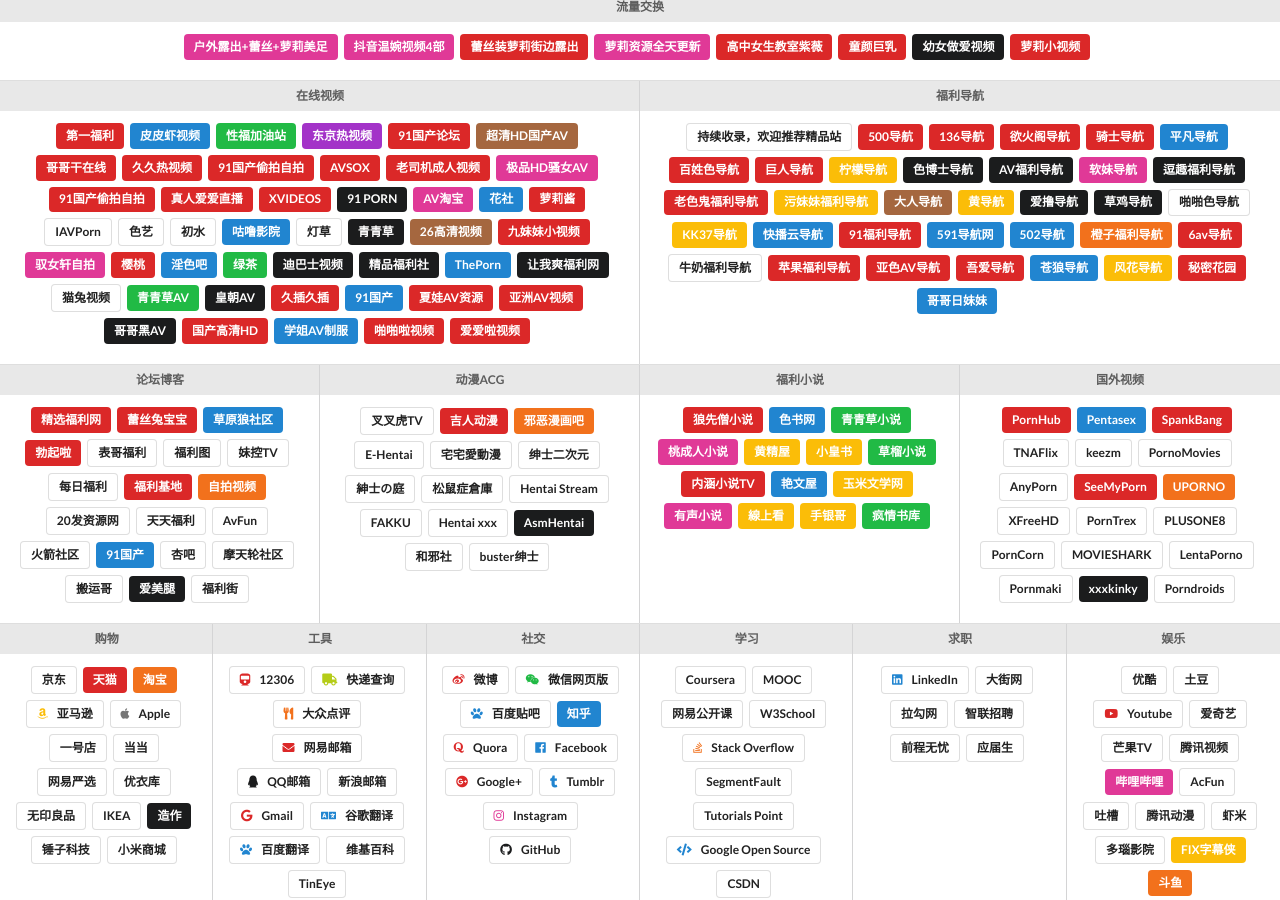
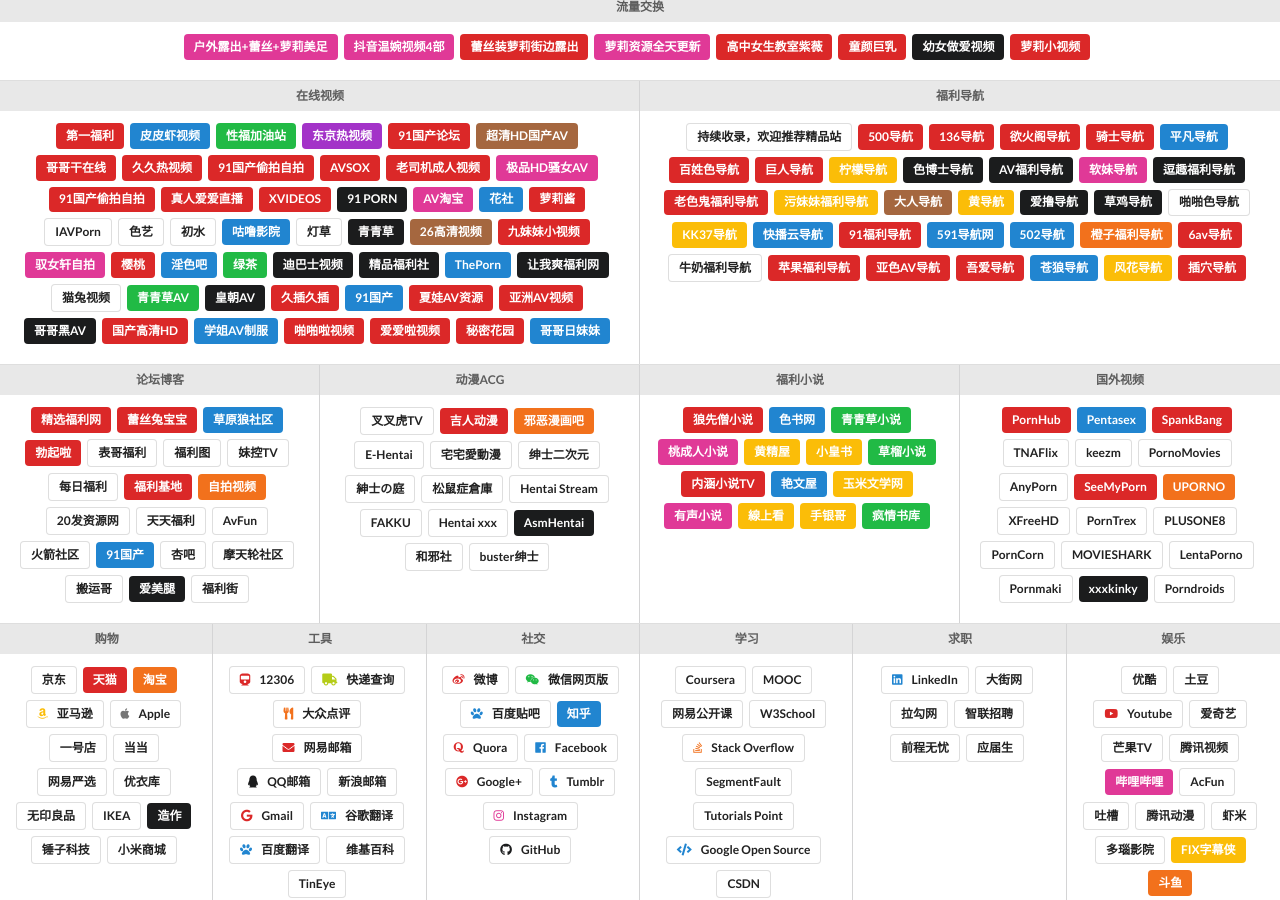
Before and after one commit to boboyang1/xxfldh, a Jekyll site: the page built from index.html, in a window 1280 px wide and 900 px high, scrolled down 1081 px. Built offline with Jekyll 4.4.1, drawn with Linux system fonts in a browser that asks for light colours; comment, search, counter and statistics services are not loaded; part of the change alters nothing that is shown.

Commit message:
Update links.yml

```diff
--- a/_data/links.yml
+++ b/_data/links.yml
@@ -88,7 +88,7 @@
 
     - name: 找AV导航
       style: black
-      url: https://www.xxfldh.com/go/num-41.html
+      url: https://www.xxfldh.com/go/num-40.html
 
     - name: 草原狼社区
       style: red
@@ -367,6 +367,14 @@
       style: red
       url: https://www.xxfldh.com/go/num-v-52.html
 
+    - name: 秘密花园
+      style: red
+      url: https://www.xxfldh.com/go/num-v-55.html
+
+    - name: 哥哥日妹妹
+      style: blue
+      url: https://www.xxfldh.com/go/num-v-56.html
+
   - category: 福利导航
     links:
     - name: 持续收录，欢迎推荐精品站
@@ -501,13 +509,9 @@
       style: yellow
       url: https://www.xxfldh.com/go/num-39.html
 
-    - name: 秘密花园
+    - name: 插穴导航
       style: red
-      url: https://www.xxfldh.com/go/num-55.html
-
-    - name: 哥哥日妹妹
-      style: blue
-      url: https://www.xxfldh.com/go/num-v-56.html
+      url: https://www.xxfldh.com/go/num-41.html
 
 - section: THREE
   categories:
```
